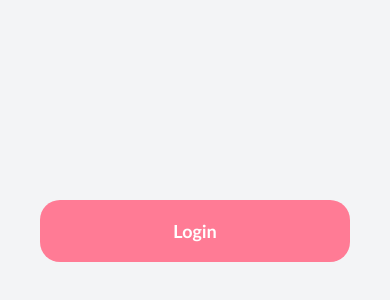
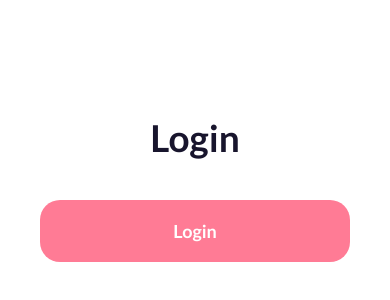
Before and after one commit to RepXcel/App, a React Native app: screen /Login in a window 390 px wide. Shown: the part 542-842 px from the top of the page. Built offline with nearby package versions, Linux system fonts and the light colour scheme.

Commit message:
Change default text color to black

```diff
--- a/components/Buttons/RegularButton.tsx
+++ b/components/Buttons/RegularButton.tsx
@@ -30,7 +30,9 @@ interface ButtonProps {
 const RegularButton: FunctionComponent<ButtonProps> = (props) => {
   return (
     <ButtonView onPress={props.onPress} style={props.btnStyles}>
-      <RegularText textStyles={props.textStyles}>{props.children}</RegularText>
+      <RegularText textStyles={(props.textStyles, { color: colors.white })}>
+        {props.children}
+      </RegularText>
     </ButtonView>
   );
 };
--- a/components/Texts/BigText.tsx
+++ b/components/Texts/BigText.tsx
@@ -4,7 +4,7 @@ import { colors } from "../colors";
 
 const StyledText = styled.Text`
   font-size: 37px;
-  color: ${colors.white};
+  color: ${colors.secondary};
   text-align: left;
   font-family: Lato-Bold;
 `;
--- a/components/Texts/RegularText.tsx
+++ b/components/Texts/RegularText.tsx
@@ -4,7 +4,7 @@ import { colors } from "../colors";
 
 const StyledText = styled.Text`
   font-size: 18px;
-  color: ${colors.white};
+  color: ${colors.secondary};
   text-align: left;
   font-family: Lato-Bold;
 `;
--- a/components/Texts/SmallText.tsx
+++ b/components/Texts/SmallText.tsx
@@ -4,7 +4,7 @@ import { colors } from "../colors";
 
 const StyledText = styled.Text`
   font-size: 15px;
-  color: ${colors.gray};
+  color: ${colors.darkgray};
   text-align: left;
   font-family: Lato-Regular;
 `;
--- a/screens/Login.tsx
+++ b/screens/Login.tsx
@@ -6,12 +6,14 @@ import styled from "styled-components/native";
 import { colors } from "../components/colors";
 import { Container, BottomButtonContainer } from "../components/shared";
 import RegularButton from "../components/Buttons/RegularButton";
+import BigText from "../components/Texts/BigText";
 
 // navigate to Display
 import TabNavigator from "../navigation/TabNavigator";
 
 const LoginContainer = styled(Container)`
-  background-color: ${colors.lightgray};
+  background-color: ${colors.white};
+  color: ${colors.darkgray};
   width: 100%;
   flex: 1;
   justify-content: flex-end;
@@ -26,6 +28,7 @@ type Props = StackScreenProps<RootStackParamList, "Login">;
 const Login: FunctionComponent<Props> = ({ navigation }) => {
   return (
     <LoginContainer>
+      <BigText textStyles={{ color: colors.secondary }}>Login</BigText>
       <BottomButtonContainer>
         <RegularButton
           onPress={() => {
--- a/screens/Welcome.tsx
+++ b/screens/Welcome.tsx
@@ -55,10 +55,14 @@ const Register: FunctionComponent<Props> = ({ navigation }) => {
           <TopImage source={backgroundWaves}></TopImage>
         </TopSection>
         <BottomSection>
-          <BigText textStyles={{ width: "70%", marginBottom: 25 }}>
+          <BigText
+            textStyles={{ color: colors.white, width: "70%", marginBottom: 25 }}
+          >
             RepXcel
           </BigText>
-          <SmallText textStyles={{ width: "70%", marginBottom: 25 }}>
+          <SmallText
+            textStyles={{ color: colors.white, width: "70%", marginBottom: 25 }}
+          >
             The buddy to your barbell. Track your exercises now.
           </SmallText>
         </BottomSection>
```
